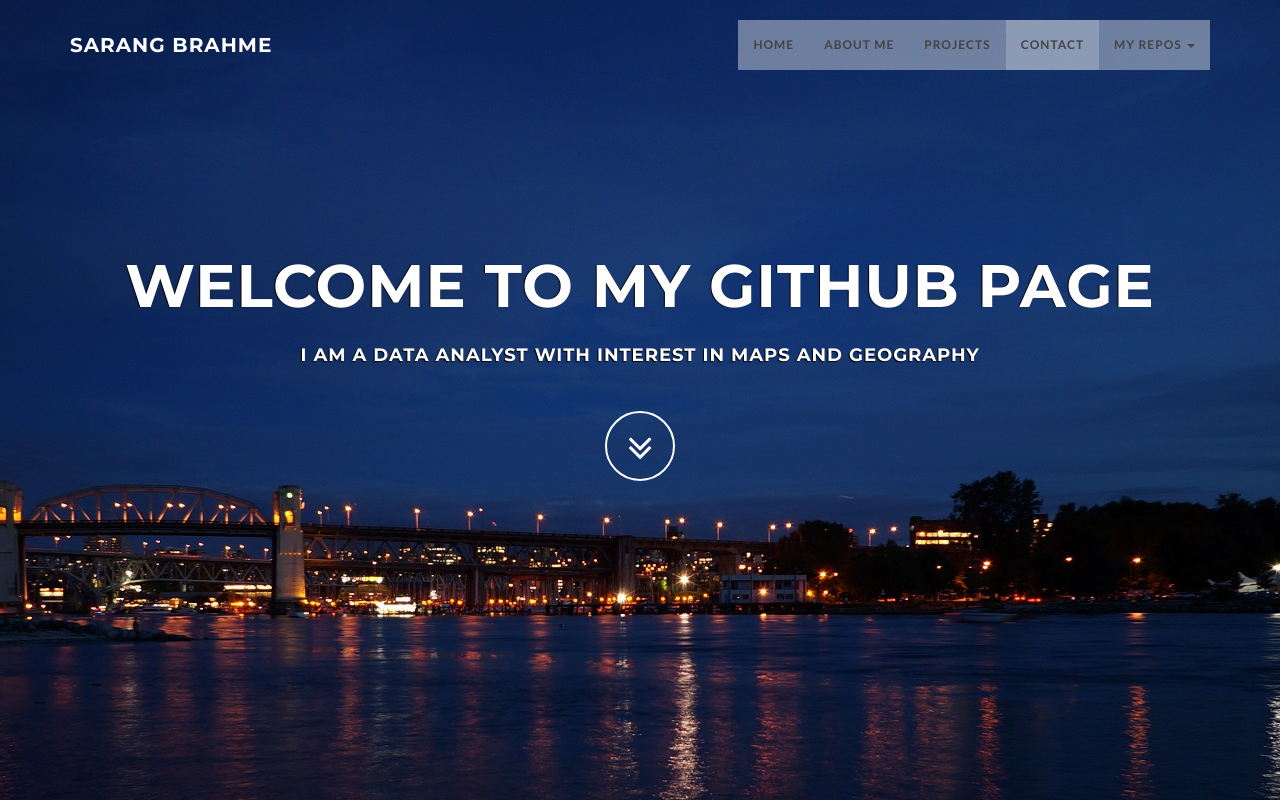
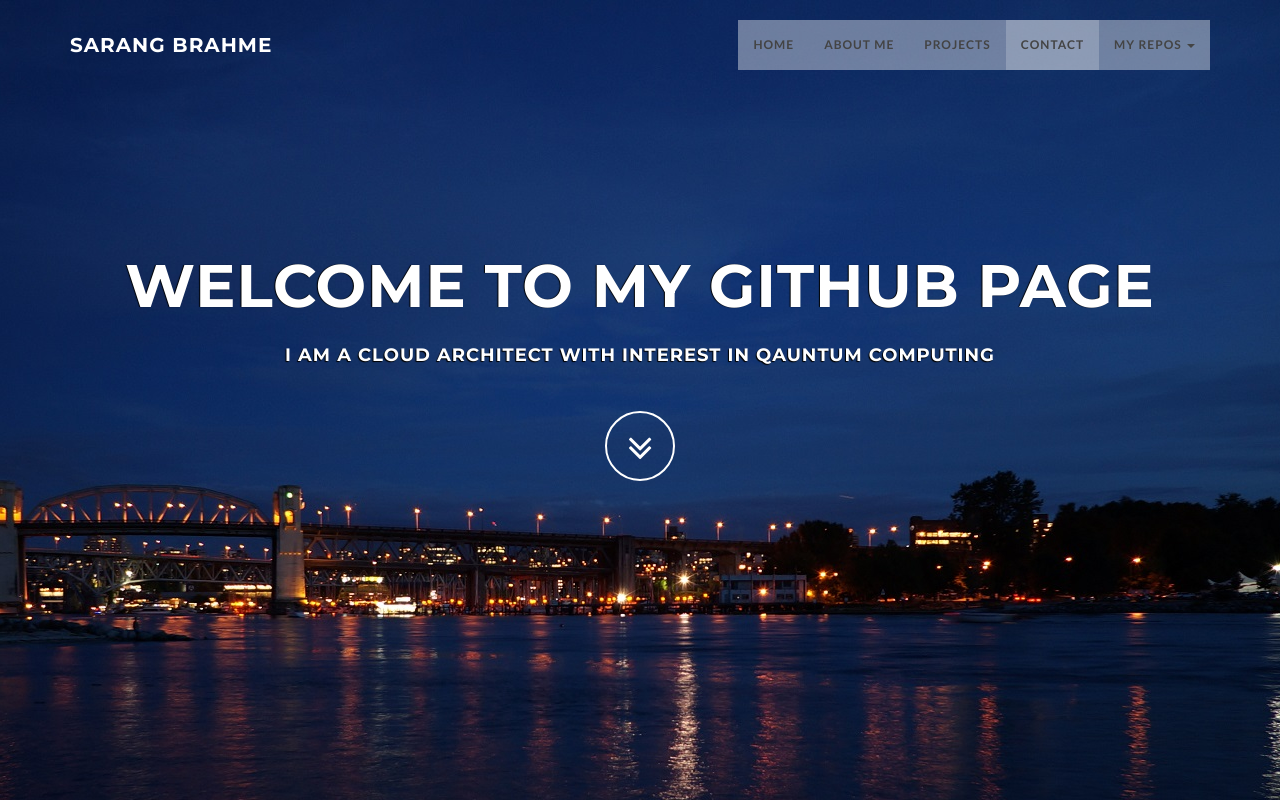
Before and after one commit to ssbrahme/ssbrahme.github.io, a plain HTML site: page index.html in a window 1280 px wide. Shown: the top 802 px of the page. Drawn offline with Linux system fonts and the light colour scheme.

Commit message:
Update index.html

```diff
--- a/index.html
+++ b/index.html
@@ -65,7 +65,7 @@
 
 		<div class="slogan">
 			<h2>WELCOME TO <span class="text_color">MY GITHUB PAGE</span> </h2>
-			<h4>I am a Data Analyst with interest in maps and geography</h4>
+			<h4>I am a Cloud Architect with interest in Qauntum Computing</h4>
 		</div>
 		<div class="page-scroll">
 			<a href="#service" class="btn btn-circle">
```
